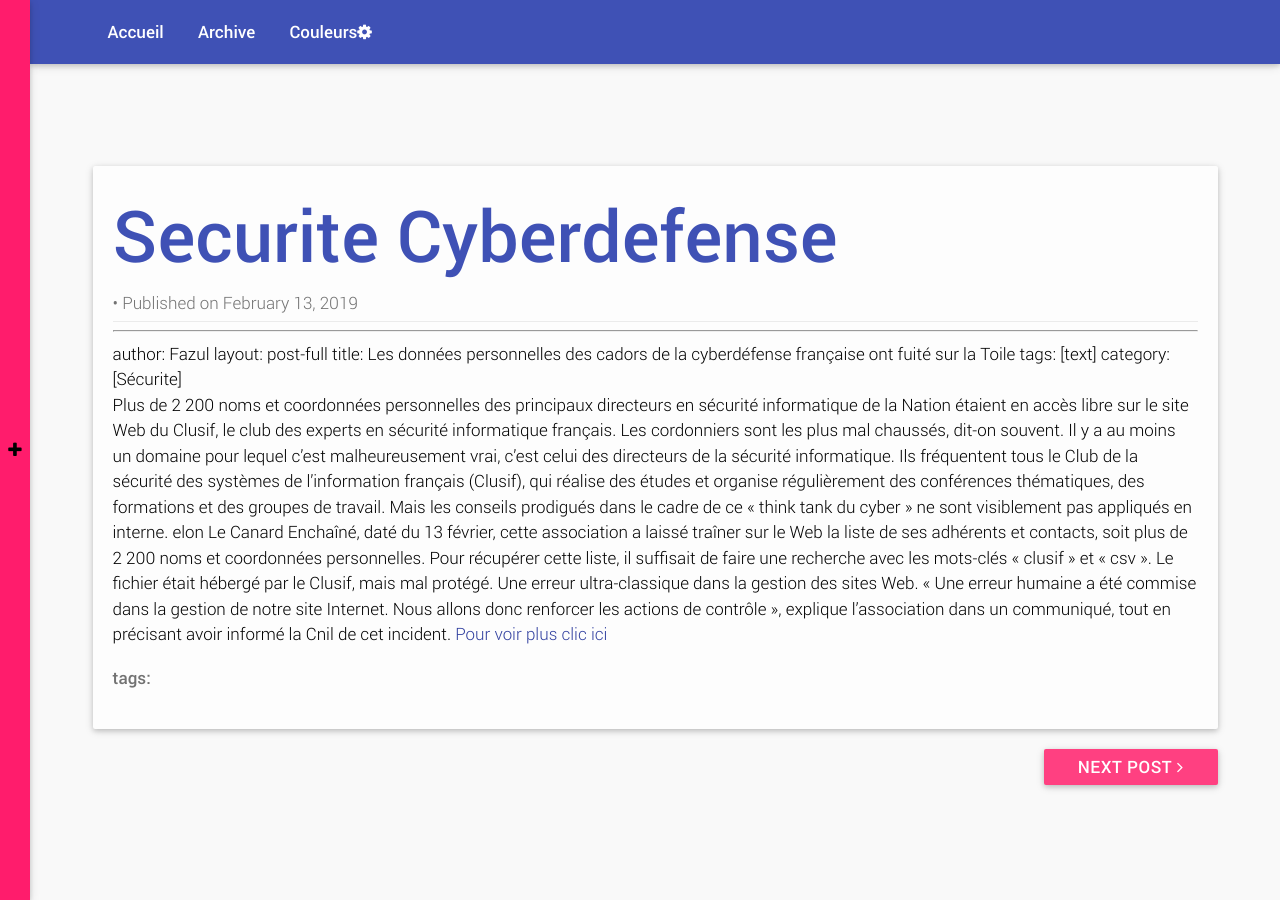
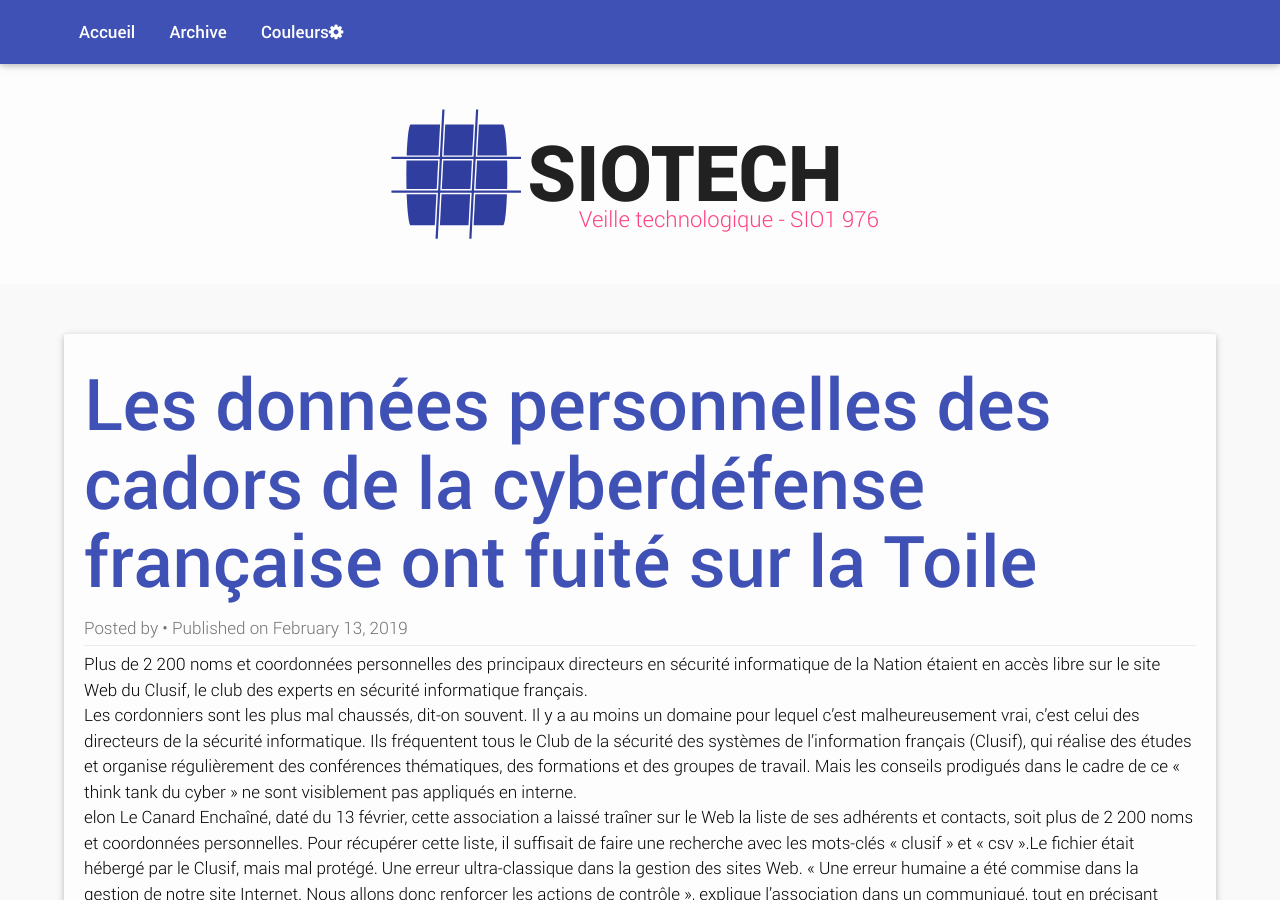
Before and after one commit to kng976/blog, a Jekyll site: the page built from _posts/2019-02-13-securite-cyberdefense.md, in a window 1280 px wide and 900 px high. Built offline with Jekyll 4.4.1, drawn with Linux system fonts in a browser that asks for light colours; some of the changed text lies outside the part shown.

Commit message:
modif 2 article fazul

```diff
--- a/_posts/2019-02-13-securite-cyberdefense.md
+++ b/_posts/2019-02-13-securite-cyberdefense.md
@@ -4,21 +4,9 @@
 title: Les données personnelles des cadors de la cyberdéfense française ont fuité sur la Toile
 tags: [text]
 category: [Sécurite]
+---
+Plus de 2 200 noms et coordonnées personnelles des 	principaux directeurs en sécurité informatique de la Nation étaient en accès libre sur le site Web du Clusif, le club des experts en sécurité informatique français.
 
+Les cordonniers sont les plus mal chaussés, dit-on 	souvent. Il y a au moins un domaine pour lequel c’est 	malheureusement vrai, c’est celui des directeurs de la 	sécurité informatique. Ils fréquentent tous le Club de la sécurité des systèmes de l’information français (Clusif), qui réalise des études et organise régulièrement des 	conférences thématiques, des formations et des groupes 	de travail. Mais les conseils prodigués dans le cadre de ce « think tank du cyber » ne sont visiblement pas appliqués en interne.
 
-<html>
-
-  <body>
-
-
-  Plus de 2 200 noms et coordonnées personnelles des principaux directeurs en sécurité informatique de la Nation étaient en accès libre sur le site Web du Clusif, le club des experts en sécurité informatique français.
-
-Les cordonniers sont les plus mal chaussés, dit-on souvent. Il y a au moins un domaine pour lequel c’est malheureusement vrai, c’est celui des directeurs de la sécurité informatique. Ils fréquentent tous le Club de la sécurité des systèmes de l’information français (Clusif), qui réalise des études et organise régulièrement des conférences thématiques, des formations et des groupes de travail. Mais les conseils prodigués dans le cadre de ce « think tank du cyber » ne sont visiblement pas appliqués en interne.
-
-elon Le Canard Enchaîné, daté du 13 février, cette association a laissé traîner sur le Web la liste de ses adhérents et contacts, soit plus de 2 200 noms et coordonnées personnelles. Pour récupérer cette liste, il suffisait de faire une recherche avec les mots-clés « clusif » et « csv ».
-Le fichier était hébergé par le Clusif, mais mal protégé. Une erreur ultra-classique dans la gestion des sites Web. « Une erreur humaine a été commise dans la gestion de notre site Internet. Nous allons donc renforcer les actions de contrôle », explique l’association dans un communiqué, tout en précisant avoir informé la Cnil de cet incident.
-
-	<a href="https://www.01net.com/actualites/les-donnees-personnelles-des-cadors-de-la-cyberdefense-francaise-ont-fuite-sur-la-toile-1631635.html"> Pour voir plus clic ici </a>
-  </body>
-
-</html>
+elon Le Canard Enchaîné, daté du 13 février, cette 	association a laissé traîner sur le Web la liste de ses adhérents et contacts, soit plus de 2 200 noms et 	coordonnées personnelles. Pour récupérer cette liste, il suffisait de faire une recherche avec les mots-clés « 	clusif » et « csv ».Le fichier était hébergé par le Clusif, mais mal protégé. Une erreur ultra-classique dans la gestion des sites Web. « Une erreur humaine a été commise dans la gestion de notre site Internet. Nous allons donc renforcer les 	actions de contrôle », explique l’association dans un 	communiqué, tout en précisant avoir informé la Cnil de cet incident.<a href="https://www.01net.com/actualites/les-donnees-personnelles-des-cadors-de-la-cyberdefense-francaise-ont-fuite-sur-la-toile-1631635.html"> Pour voir plus clic ici </a>
```
